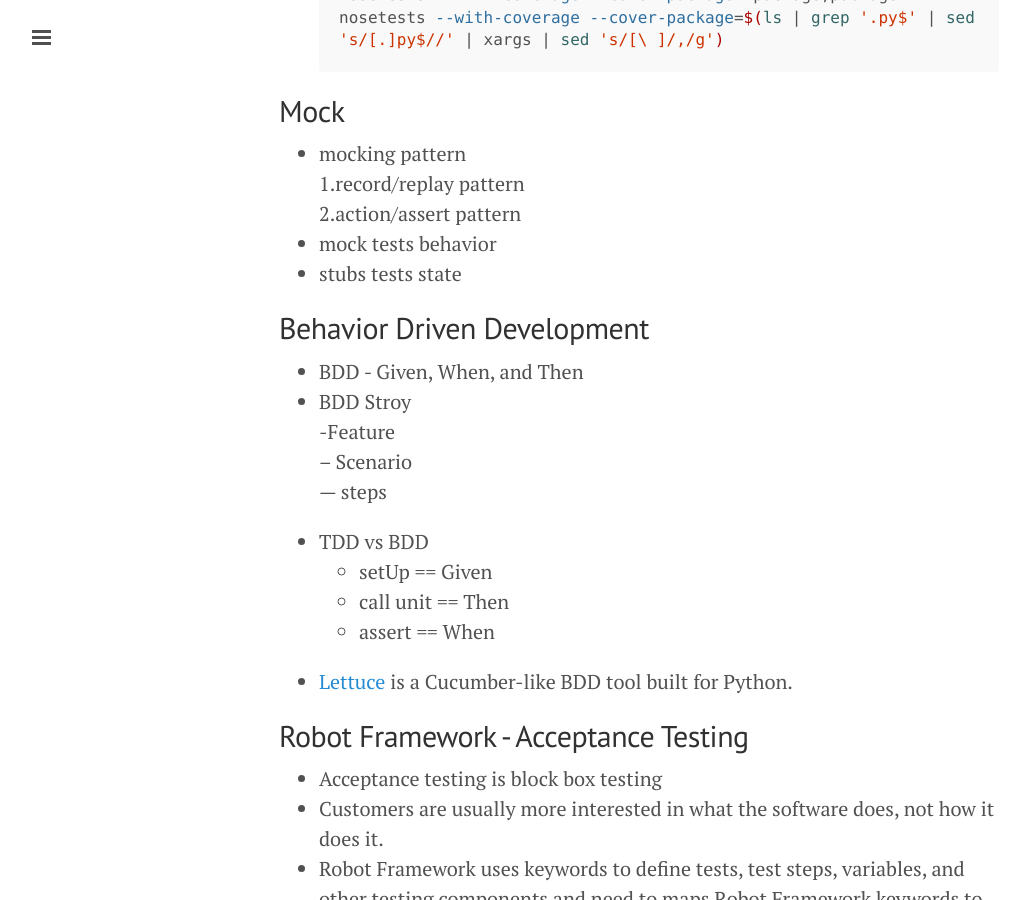
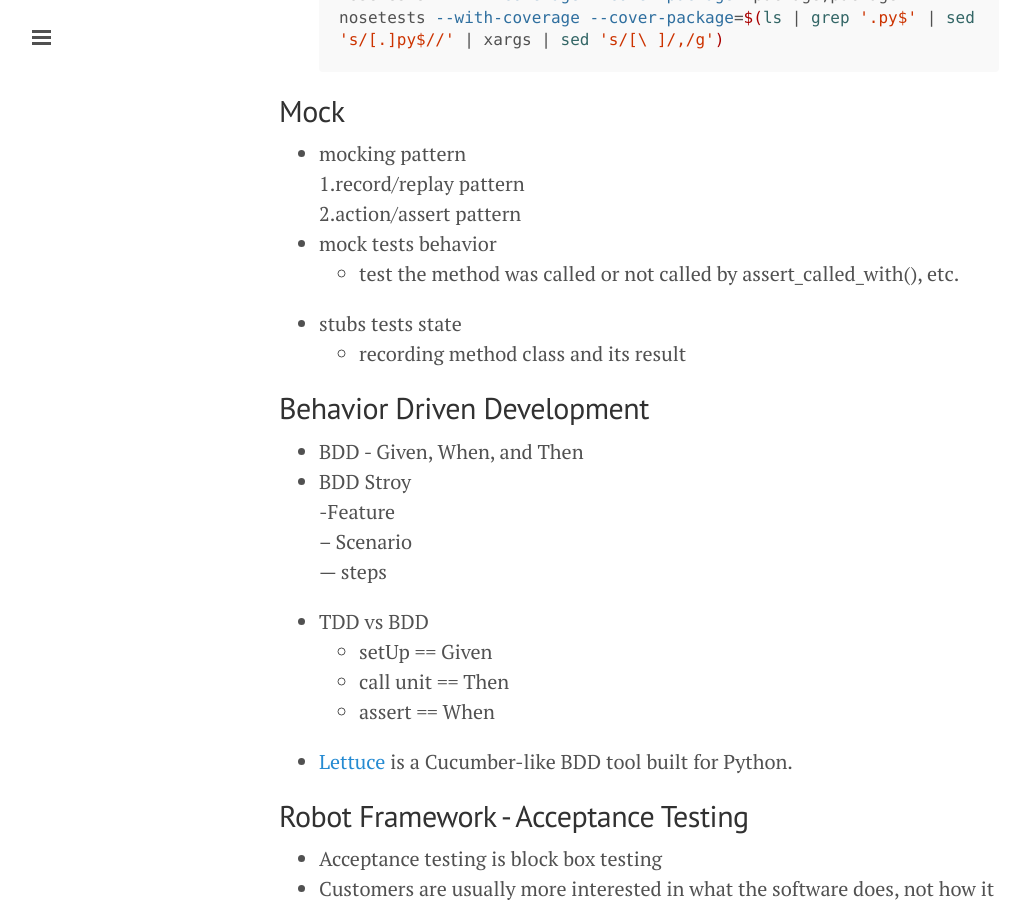
Before and after one commit to ibotdotout/ibotdotout.github.io, a Jekyll site: the page built from _posts/2014-07-11-python-testing.md, in a window 1280 px wide and 900 px high, scrolled down 1697 px. Shown: the whole window, without its empty margins (1-1026 px from the left). Built offline with Jekyll 4.4.1, drawn with Linux system fonts in a browser that asks for light colours; Markdown is read by kramdown in place of the engine named in the settings.

Commit message:
update post/python-testing mock

```diff
--- a/_posts/2014-07-11-python-testing.md
+++ b/_posts/2014-07-11-python-testing.md
@@ -68,7 +68,9 @@ Cover - (Stmts - Miss)/Stmts * 100
   1.record/replay pattern
   2.action/assert pattern
 * mock tests behavior
+  - test the method was called or not called by assert_called_with(), etc.
 * stubs tests state
+  - recording method class and its result
 
 
 ##Behavior Driven Development
```
